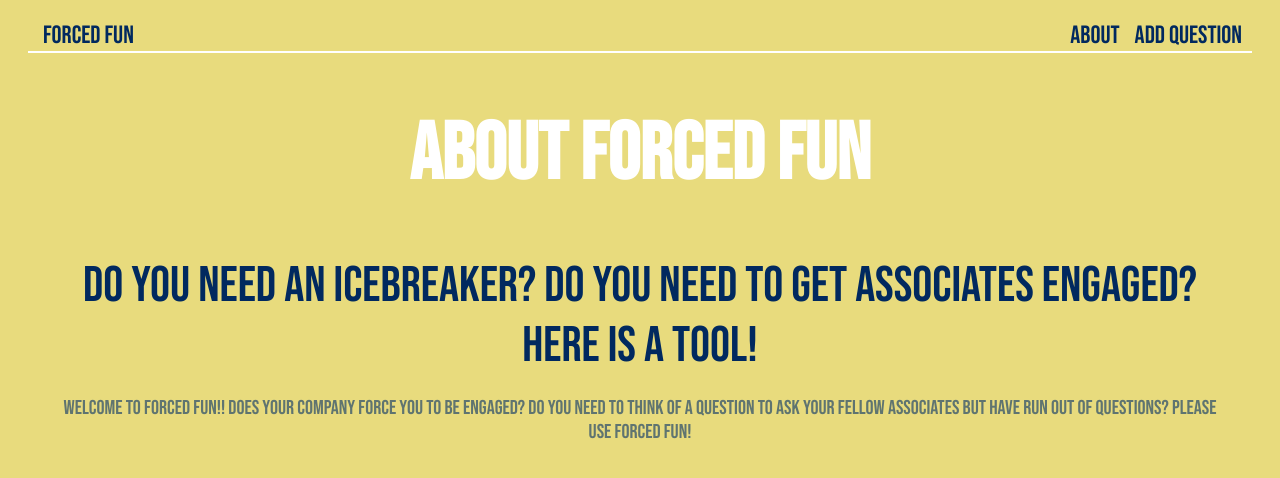
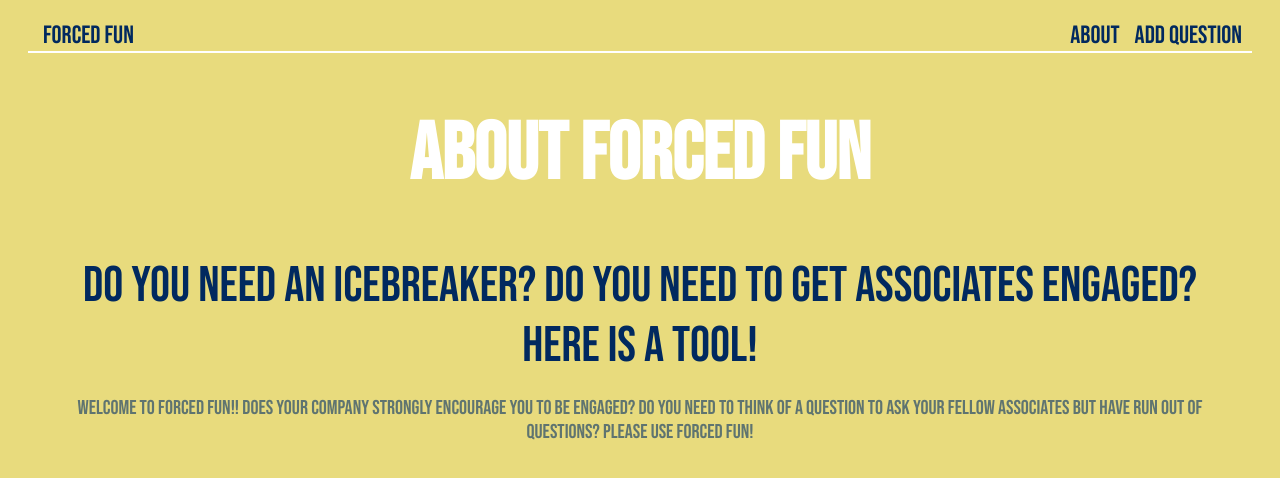
Before and after one commit to ktmac21/Engagement-Question-Generator, a React (Create React App) app in the folder client/: page /about in a window 1280 px wide. Shown: the top 478 px of the page. Built offline with nearby package versions, Linux system fonts and the light colour scheme.

Commit message:
edited about section

```diff
--- a/client/src/components/About.js
+++ b/client/src/components/About.js
@@ -11,7 +11,7 @@ const About = () => {
                 Here is a tool!
             </div>
             <div className='description'>
-                Welcome to Forced Fun!! Does your company force you to be engaged? Do you need to think of a question
+                Welcome to Forced Fun!! Does your company strongly encourage you to be engaged? Do you need to think of a question
                 to ask your fellow associates but have run out of questions? Please use Forced Fun!
             </div>
         </div>
```
